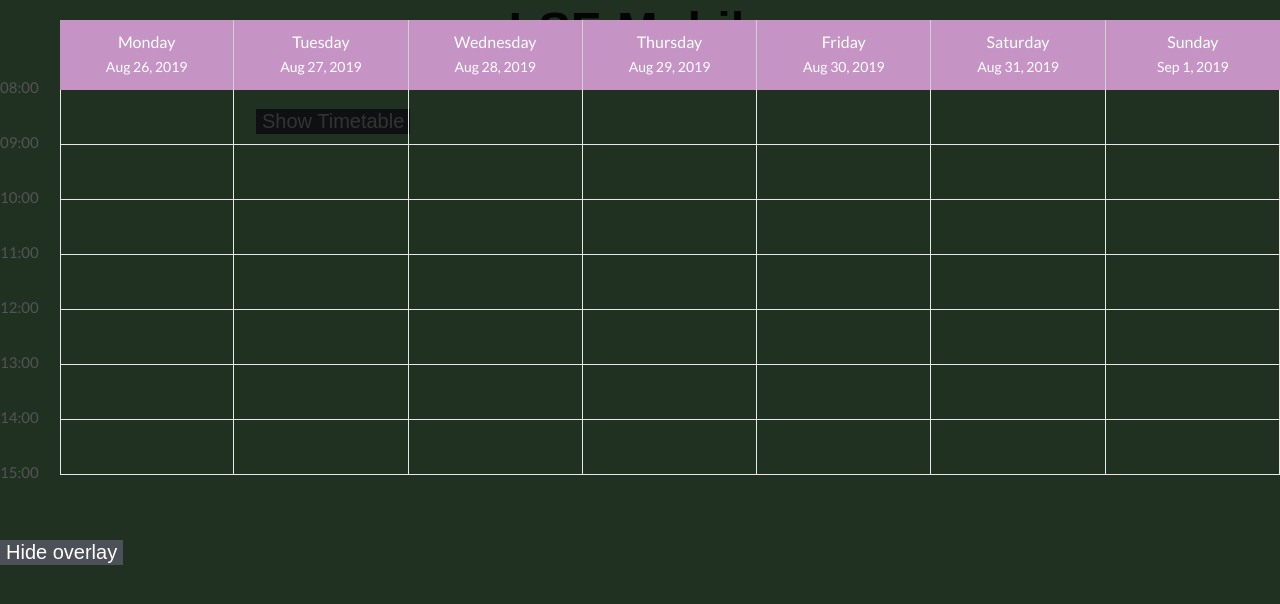
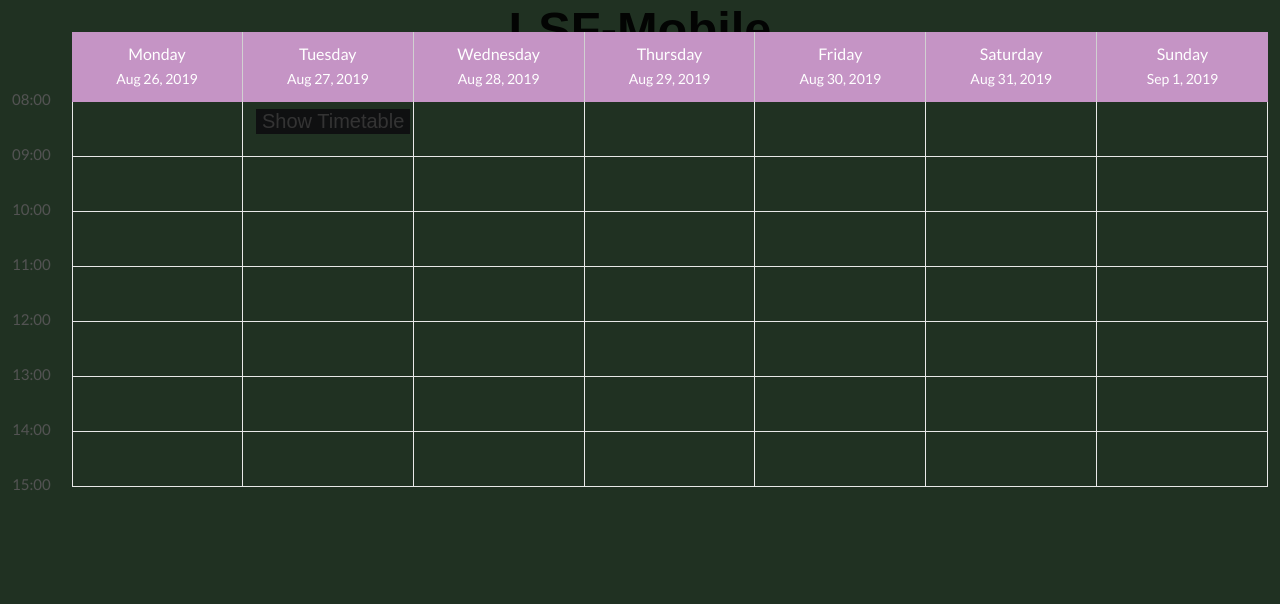
Before and after one commit to RealWhimsy/LSF-Mobile, a plain HTML site: page index.html in a window 1280 px wide. Both pictures are taken after a click on the button "Show Timetable". Drawn offline with nearby package versions, Linux system fonts and the light colour scheme; no server answers; a web font is replaced by a local one.

Commit message:
Removed "Hide Timetable" - Button. The timetable can now be hidden by clicking anywhere outside of the timetable

```diff
--- a/css/styles.css
+++ b/css/styles.css
@@ -10,6 +10,7 @@
     background-color: rgba(0,0,0,0.8); /* Black background with opacity */
     z-index: 2; /* Specify a stack order in case you're using a different order for other elements */
     cursor: pointer; /* Add a pointer on hover */
+    padding: 12px;
 }
 
 .timetable-button {
--- a/css/timetable/timetable.css
+++ b/css/timetable/timetable.css
@@ -477,6 +477,7 @@
 	}
 	.tiva-timetable .timetable-week .timetable-axis .axis-item {
 		font-size: 12px;
+		color: whitesmoke;
 	}
 
 	/* Timetable Week */
--- a/index.html
+++ b/index.html
@@ -25,9 +25,8 @@
 </head>
 <body id="body">
 
-<div id="overlay">
+<div id="overlay" onclick="hideTimetable()">
 	<div class="tiva-timetable" data-source="json" data-view="week" data-mode="day" data-start="monday"></div>
-	<button id="hide-overlay-button" class="timetable-button" onclick="hideTimetable()">Hide overlay</button>
 </div>
 
 
--- a/js/timetable/timetable.js
+++ b/js/timetable/timetable.js
@@ -673,7 +673,6 @@ jQuery(document).ready(function(){
 					var tiva_current_week = new Date(todayDate.setDate(tiva_current_date.getDate() - today_date + 1));
 				}
 				createTimetable(timetable_contain, 'current', tiva_current_week, tiva_current_month, tiva_current_year);
-				console.log(tiva_timetables);
 		} else { // Get timetables from php file via ajax : timetables/timetables.php
 			jQuery.ajax({
 				url: 'timetable/timetables.php',
--- a/js/timetableOverlayController.js
+++ b/js/timetableOverlayController.js
@@ -4,5 +4,7 @@ function showTimetable() {
 }
 
 function hideTimetable() {
-    document.getElementById("overlay").style.display = "none";
+    if(!document.getElementsByClassName('tiva-timetable')[0].contains(event.target)){
+        document.getElementById("overlay").style.display = "none";
+    }
 }
```
